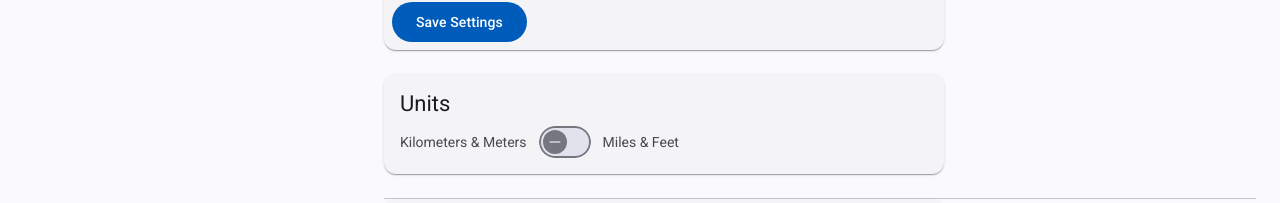
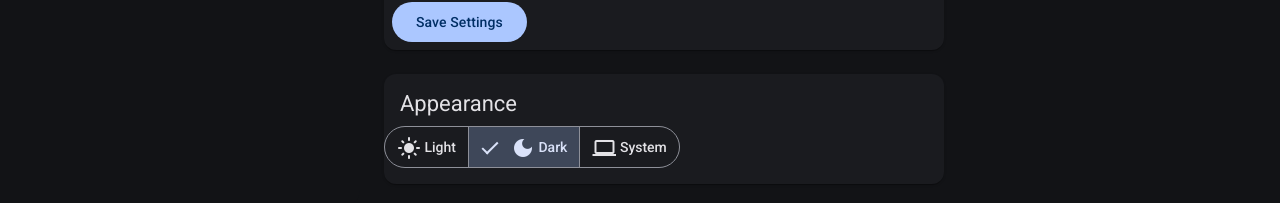
Before and after one commit to ts-miller/coros-ai, an Angular app in the folder apps/frontend/: page /settings in a window 1280 px wide. Shown: the part 594-797 px from the top of the page. Built offline with nearby package versions, Linux system fonts and the light colour scheme; no server answers.

Commit message:
Add theme customization feature with light, dark, and system options

```diff
--- a/apps/frontend/src/app/app.ts
+++ b/apps/frontend/src/app/app.ts
@@ -1,10 +1,11 @@
-import { Component } from '@angular/core';
+import { Component, inject } from '@angular/core';
 import { RouterLink, RouterLinkActive, RouterOutlet } from '@angular/router';
 import { MatToolbarModule } from '@angular/material/toolbar';
 import { MatButtonModule } from '@angular/material/button';
 import { MatIconModule } from '@angular/material/icon';
 import { MatSidenavModule } from '@angular/material/sidenav';
 import { MatListModule } from '@angular/material/list';
+import { ThemeService } from './services/theme.service';
 
 @Component({
   selector: 'app-root',
@@ -29,4 +30,8 @@ export class App {
     { path: 'predictions', label: 'Predictions', icon: 'trending_up' },
     { path: 'settings', label: 'Settings', icon: 'settings' },
   ];
+
+  constructor() {
+    inject(ThemeService).init();
+  }
 }
--- a/apps/frontend/src/app/pages/settings/settings.html
+++ b/apps/frontend/src/app/pages/settings/settings.html
@@ -48,6 +48,29 @@
     </mat-card>
 
     <mat-card class="settings-card">
+      <mat-card-header><mat-card-title>Appearance</mat-card-title></mat-card-header>
+      <mat-card-content class="theme-row">
+        <mat-button-toggle-group
+          [value]="themeService.theme()"
+          (change)="onThemeChange($event.value)"
+          aria-label="Theme">
+          <mat-button-toggle value="light">
+            <mat-icon>light_mode</mat-icon>
+            Light
+          </mat-button-toggle>
+          <mat-button-toggle value="dark">
+            <mat-icon>dark_mode</mat-icon>
+            Dark
+          </mat-button-toggle>
+          <mat-button-toggle value="system">
+            <mat-icon>computer</mat-icon>
+            System
+          </mat-button-toggle>
+        </mat-button-toggle-group>
+      </mat-card-content>
+    </mat-card>
+
+    <mat-card class="settings-card">
       <mat-card-header><mat-card-title>Units</mat-card-title></mat-card-header>
       <mat-card-content class="units-row">
         <span class="units-label">Kilometers &amp; Meters</span>
--- a/apps/frontend/src/app/pages/settings/settings.scss
+++ b/apps/frontend/src/app/pages/settings/settings.scss
@@ -7,5 +7,19 @@
 
 .units-label {
   font-size: 14px;
-  color: rgba(0, 0, 0, 0.7);
+  color: var(--mat-sys-on-surface-variant);
 }
+
+.theme-row {
+  display: flex;
+  align-items: center;
+  padding: 8px 0;
+
+  mat-button-toggle-group {
+    mat-button-toggle {
+      display: flex;
+      align-items: center;
+      gap: 4px;
+    }
+  }
+}
--- a/apps/frontend/src/app/pages/settings/settings.ts
+++ b/apps/frontend/src/app/pages/settings/settings.ts
@@ -12,21 +12,24 @@ import { MatProgressSpinnerModule } from '@angular/material/progress-spinner';
 import { MatDividerModule } from '@angular/material/divider';
 import { MatIconModule } from '@angular/material/icon';
 import { MatSlideToggleModule } from '@angular/material/slide-toggle';
+import { MatButtonToggleModule } from '@angular/material/button-toggle';
 import { MatSnackBar, MatSnackBarModule } from '@angular/material/snack-bar';
 import { CorosApiService, AppSettings } from '../../services/coros-api';
+import { ThemeService, Theme } from '../../services/theme.service';
 
 const GOALS = ['Base Building', 'Sub-2 Hour Half Marathon', 'Sub-20 min 5K', 'Sub-45 min 10K', 'Marathon PR', 'Custom'];
 
 @Component({
   selector: 'app-settings',
   standalone: true,
-  imports: [CommonModule, FormsModule, MatCardModule, MatButtonModule, MatFormFieldModule, MatInputModule, MatSelectModule, MatDatepickerModule, MatNativeDateModule, MatProgressSpinnerModule, MatDividerModule, MatIconModule, MatSlideToggleModule, MatSnackBarModule],
+  imports: [CommonModule, FormsModule, MatCardModule, MatButtonModule, MatButtonToggleModule, MatFormFieldModule, MatInputModule, MatSelectModule, MatDatepickerModule, MatNativeDateModule, MatProgressSpinnerModule, MatDividerModule, MatIconModule, MatSlideToggleModule, MatSnackBarModule],
   templateUrl: './settings.html',
   styleUrl: './settings.scss',
 })
 export class Settings implements OnInit {
   private readonly api = inject(CorosApiService);
   private readonly snack = inject(MatSnackBar);
+  readonly themeService = inject(ThemeService);
 
   goals = GOALS;
   loading = signal(true);
@@ -51,6 +54,10 @@ export class Settings implements OnInit {
   onUnitToggle(isImperial: boolean): void {
     this.form.unitSystem = isImperial ? 'imperial' : 'metric';
     this.save();
+  }
+
+  onThemeChange(t: Theme): void {
+    this.themeService.setTheme(t);
   }
 
   ngOnInit(): void {
--- /dev/null
+++ b/apps/frontend/src/app/services/theme.service.ts
@@ -0,0 +1,31 @@
+import { Injectable, signal } from '@angular/core';
+
+export type Theme = 'light' | 'dark' | 'system';
+
+const STORAGE_KEY = 'appTheme';
+const THEME_CLASSES: Theme[] = ['light', 'dark', 'system'];
+
+@Injectable({ providedIn: 'root' })
+export class ThemeService {
+  readonly theme = signal<Theme>('dark');
+
+  init(): void {
+    const stored = localStorage.getItem(STORAGE_KEY) as Theme | null;
+    const resolved: Theme =
+      stored && THEME_CLASSES.includes(stored) ? stored : 'dark';
+    this.theme.set(resolved);
+    this.applyToDOM(resolved);
+  }
+
+  setTheme(t: Theme): void {
+    this.theme.set(t);
+    localStorage.setItem(STORAGE_KEY, t);
+    this.applyToDOM(t);
+  }
+
+  private applyToDOM(t: Theme): void {
+    const cl = document.documentElement.classList;
+    THEME_CLASSES.forEach((c) => cl.remove(`${c}-theme`));
+    cl.add(`${t}-theme`);
+  }
+}
--- a/apps/frontend/src/index.html
+++ b/apps/frontend/src/index.html
@@ -13,6 +13,13 @@
       rel="stylesheet"
     />
     <link href="https://fonts.googleapis.com/icon?family=Material+Icons" rel="stylesheet" />
+    <script>
+      (function () {
+        var t = localStorage.getItem('appTheme') || 'dark';
+        if (t !== 'light' && t !== 'dark' && t !== 'system') t = 'dark';
+        document.documentElement.classList.add(t + '-theme');
+      })();
+    </script>
   </head>
   <body>
     <app-root></app-root>
--- a/apps/frontend/src/styles.scss
+++ b/apps/frontend/src/styles.scss
@@ -5,11 +5,15 @@
 // custom components at https://material.angular.dev/guide/theming
 @use '@angular/material' as mat;
 
+// Base theme: typography, density, and light color tokens.
+// This also serves as the fallback for .light-theme.
 html {
   height: 100%;
+  color-scheme: light;
   @include mat.theme(
     (
       color: (
+        theme-type: light,
         primary: mat.$azure-palette,
         tertiary: mat.$blue-palette,
       ),
@@ -19,15 +23,39 @@ html {
   );
 }
 
+// Dark theme — color-only override.
+html.dark-theme {
+  color-scheme: dark;
+  @include mat.theme(
+    (
+      color: (
+        theme-type: dark,
+        primary: mat.$azure-palette,
+        tertiary: mat.$blue-palette,
+      ),
+    )
+  );
+}
+
+// System theme — follow OS preference.
+@media (prefers-color-scheme: dark) {
+  html.system-theme {
+    color-scheme: dark;
+    @include mat.theme(
+      (
+        color: (
+          theme-type: dark,
+          primary: mat.$azure-palette,
+          tertiary: mat.$blue-palette,
+        ),
+      )
+    );
+  }
+}
+
 body {
-  // Default the application to a light color theme. This can be changed to
-  // `dark` to enable the dark color theme, or to `light dark` to defer to the
-  // user's system settings.
-  color-scheme: light;
-
-  // Set a default background, font and text colors for the application using
-  // Angular Material's system-level CSS variables. Learn more about these
-  // variables at https://material.angular.dev/guide/system-variables
+  // Background, font and text colors use Angular Material system-level CSS
+  // variables so they automatically reflect the active color scheme.
   background-color: var(--mat-sys-surface);
   color: var(--mat-sys-on-surface);
   font: var(--mat-sys-body-medium);
```
